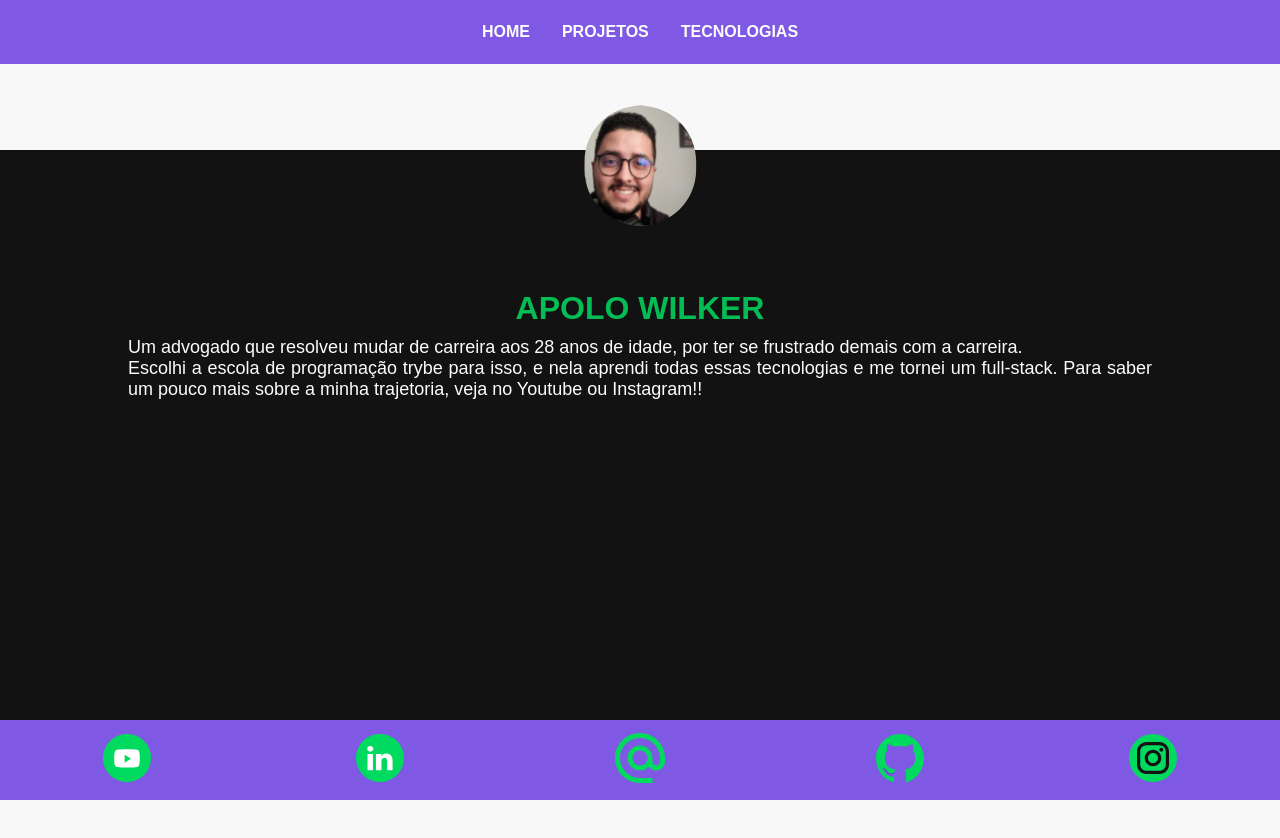
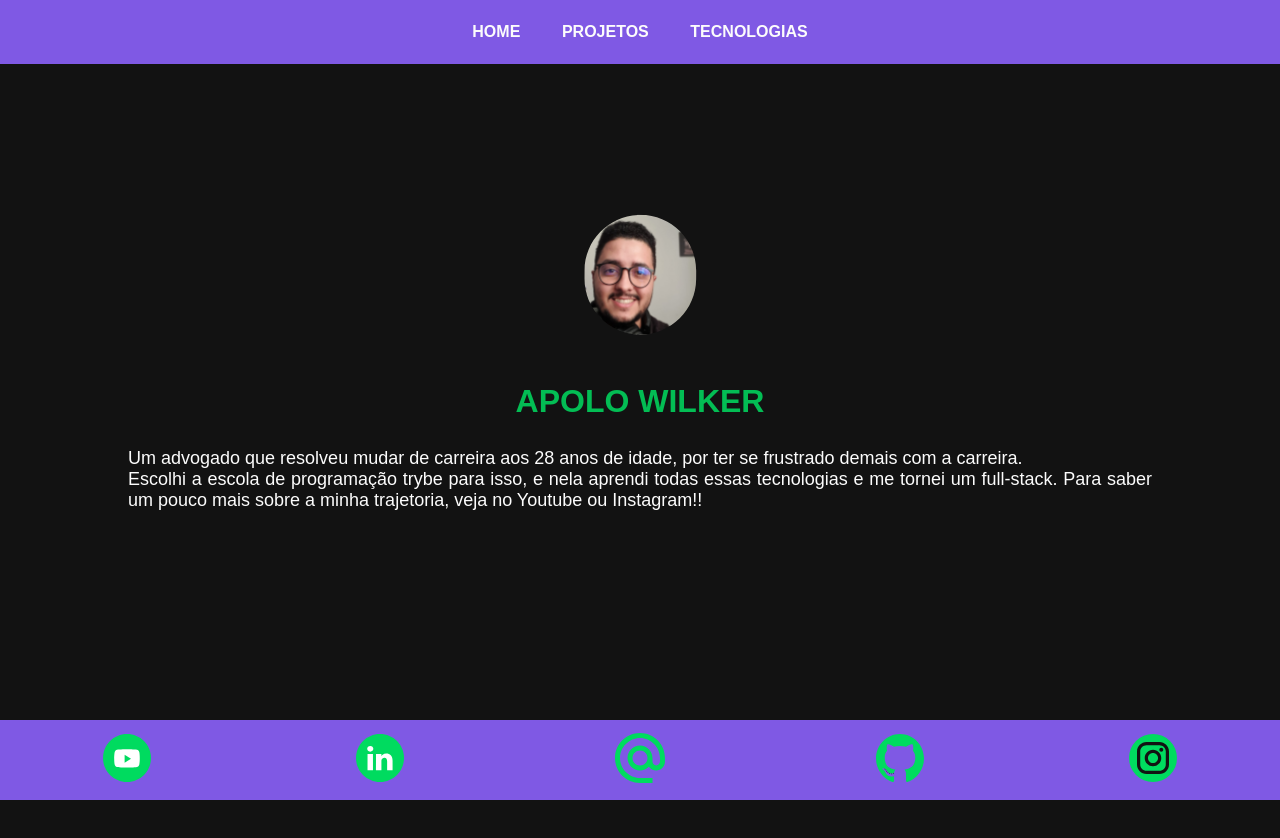
Before and after one commit to APOLOWILKER/Portfolio, a React (Create React App) app: page / in a window 1280 px wide. Shown: the top 838 px of the page. Before the commit the page ends 800 px from the top, so only its background shows below. Built offline with nearby package versions, Linux system fonts and the light colour scheme.

Commit message:
update: refatorando o css

```diff
--- a/src/App.js
+++ b/src/App.js
@@ -12,7 +12,7 @@ function App() {
     <Routes>
       <Route path="/" element={<Home />} />
       <Route path="/projects" element={<Projects />} />
-      <Route path="/about" element={<Tecnologias />} />
+      <Route path="/tecnologie" element={<Tecnologias />} />
       <Route path="*" element={<NotFound/>} />
     </Routes>
     </BrowserRouter>
--- a/src/components/Header.jsx
+++ b/src/components/Header.jsx
@@ -1,14 +1,53 @@
-import React from 'react';
+import React, { useState } from 'react';
 import { Link } from 'react-router-dom';
+// import Lottie from 'react-lottie';
 import '../styles/Header.css';
+// import animationData from './animation.json';
 
 function Header() {
+  // export const LikeButton = () => {
+  //   const [isLiked, setLikeState] = useState(false);
+  //   const [ animationState, setAnimationState ] = useState({
+  //     isStopped: true, isPaused: false
+  //   });
+  // https://www.youtube.com/watch?v=dZH9aDX8T-0&ab_channel=DevSoutinho
+
+  //   const defaultOptions = {
+  //     loop: false,
+  //     autoplay: false,
+  //     animationData: animationData,
+  //     rendererSettings: {
+  //       preserveAspectRatio: 'xMidYMid slice'
+  //     }
+  //   };
+  // };
+
+
   return (
     <nav className='container-header'>
+      {/* <ButtonWrapper onClick={() => {
+          const reverseAnimation = -1;
+          const normalAnimation = 1;
+        setAnimationState({
+          ...animationState,
+          isStopped: false,
+          direction: animationState.direction === normalAnimation
+            ? reverseAnimation
+            : normalAnimation,
+        });
+        setLikeState(!isLiked);
+      }}>
+        <Lottie options={defaultOptions}
+          height={400}
+          width={400}
+          isStopped={animationState.isStopped}
+          isPaused={setAnimationState.isPaused}/>
+      </ButtonWrapper>
+      <span>{isLiked ? 1 : 0}</span> */}
       <ul className='list-container-header'>
         <Link to="/"><li className='item-header'>HOME</li></Link>
         <Link to="/projects"><li className='item-header'>PROJETOS</li></Link>
-        <Link to="/about"><li className='item-header'>TECNOLOGIAS</li></Link>
+        <Link to="/tecnologie"><li className='item-header'>TECNOLOGIAS</li></Link>
       </ul>
     </nav>
   );
--- a/src/pages/Home.jsx
+++ b/src/pages/Home.jsx
@@ -10,18 +10,15 @@ function Home() {
     <>
     <Header/>
     <div className='container-pages'>
-      <div className='position-itens'>
-        <div className='foto-perfil'>
+      <div className='foto-perfil'>
         <img src={apoloImg} alt="Foto Apolo Wilker" />
-        </div>
+      </div>
         <h1 className='title-page'>APOLO WILKER</h1>
+        <br />
         <p className='description-text'>Um advogado que resolveu mudar de carreira aos 28 anos de idade, por ter se frustrado demais com a carreira. <br />
         Escolhi a escola de programação trybe para isso, e nela aprendi todas essas tecnologias e me tornei um full-stack.
         Para saber um pouco mais sobre a minha trajetoria, veja no Youtube ou Instagram!!
         </p>
-      </div>
-
-
     </div>
     <Footer />
     </>
--- a/src/styles/Footer.css
+++ b/src/styles/Footer.css
@@ -11,7 +11,6 @@
   right: auto;
   padding: 0.5rem 0;
   height: 4rem;
-  /* border-radius: 40px 40px 0 0; */
 }
 
 .list-container {
--- a/src/styles/Header.css
+++ b/src/styles/Header.css
@@ -4,26 +4,25 @@
   display: flex;
   background-color: #7f59e4;
   height: 4rem;
-  justify-content: center;
+  justify-content: space-around;
   width: 100%;
-  /* border-radius: 0 0 40px 40px; */
   position: fixed;
 }
 
 .list-container-header {
   display: flex;
-
 }
 
 .item-header {
   color: var(--white);
   text-decoration: none;
-  padding: 0 1rem;
+  margin: 0 0.5rem;
+  padding: 0 0.8rem;
   font-weight: bolder;
 }
 
 .item-header:hover {
-  background-color: rgba(15, 15, 15, 0.5);
+  background-color: var(--blue);
   border-radius: 0.3rem;
-  padding: 0.3rem;
+  padding: 0.2rem;
 }
--- a/src/styles/Home.css
+++ b/src/styles/Home.css
@@ -11,21 +11,13 @@
 .foto-perfil {
   display: flex;
   justify-content: center;
-  padding: 1rem;
 }
 
 .container-pages {
-  background-color: var(--cod-gray);
   top: 150px;
   position: relative;
   padding-top: 4rem;
-  height: 70vh;
-  /* border-radius: 40px 40px 0 0; */
-}
-
-.position-itens {
-  margin-top: -125px ;
-
+  height: 100vh;
 }
 
 .description-text {
--- a/src/styles/Projects.css
+++ b/src/styles/Projects.css
@@ -4,7 +4,6 @@
   position: relative;
   padding-top: 4rem;
   min-height: 70vh;
-  /* border-radius: 40px 40px 0 0; */
 }
 
 .title-projec-page {
--- a/src/styles/Tecnologias.css
+++ b/src/styles/Tecnologias.css
@@ -10,5 +10,4 @@
   position: relative;
   padding-top: 4rem;
   min-height: 75vh;
-  /* border-radius: 40px 40px 0 0; */
 }
--- a/src/styles/hoot.css
+++ b/src/styles/hoot.css
@@ -9,7 +9,8 @@
 
 @import url('https://fonts.googleapis.com/css2?family=Poppins:ital,wght@0,400;0,900;1,200;1,400&display=swap');
 html {
-  background-color: rgb(248, 248, 248);
+  /* background-color: rgb(248, 248, 248); */
+  background-color: var(--cod-gray);
   font-family: 'Poppins', sans-serif;
   --cod-gray: #121212;
   --purple: #7f59e4;
```
Also changed, not shown: src/components/animation.json (added, +1 -0 lines).
